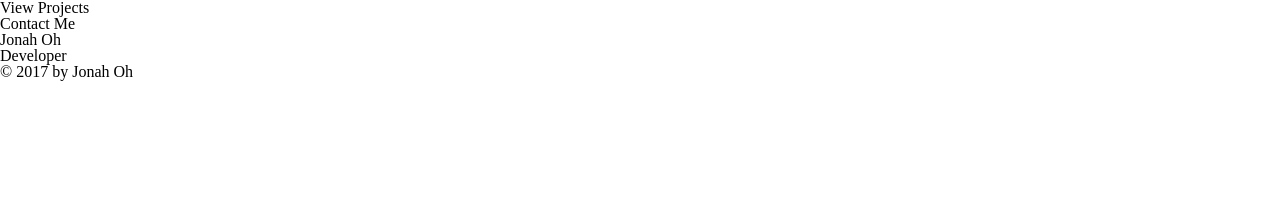
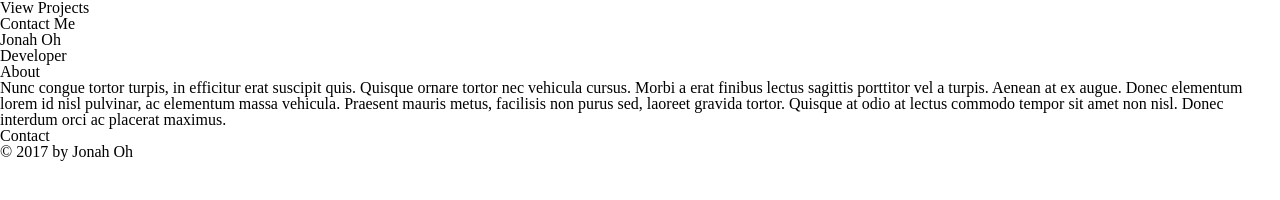
Before and after one commit to ohjonah/personal-portfolio, a plain HTML site: page index.html in a window 1280 px wide. Drawn offline with nearby package versions, Linux system fonts and the light colour scheme.

Commit message:
Moves Anchor Tags
Moves anchor tags in About Me section

```diff
--- a/index.html
+++ b/index.html
@@ -37,14 +37,19 @@
       <section id="projects"></section>
 
       <section class="about-me">
-        <h2><h2>
+        <h2>About<h2>
+        <p>Nunc congue tortor turpis, in efficitur erat suscipit quis. Quisque ornare tortor nec vehicula cursus. Morbi a erat finibus lectus sagittis porttitor vel a turpis. Aenean at ex augue. Donec elementum lorem id nisl pulvinar, ac elementum massa vehicula. Praesent mauris metus, facilisis non purus sed, laoreet gravida tortor. Quisque at odio at lectus commodo tempor sit amet non nisl. Donec interdum orci ac placerat maximus.</p>
+        <h2>Contact<h2>
+        <div>
+          <a href="https://www.linkedin.com/in/ohjonah"<span class="icon-linkedin2"></span></a>
+          <a href="https://github.com/ohjonah"><span class="icon-github"></span></a>
+        </div>
       </section>
     </main>
 
     <footer>
       <p>&copy; 2017 by <span>Jonah Oh</span></p>
-      <a href="https://www.linkedin.com/in/ohjonah"<span class="icon-linkedin2"></span></a>
-      <a href="https://github.com/ohjonah"><span class="icon-github"></span></a>
+
     </footer>
 
     <script src="https://code.jquery.com/jquery-3.2.1.min.js"></script>
```
